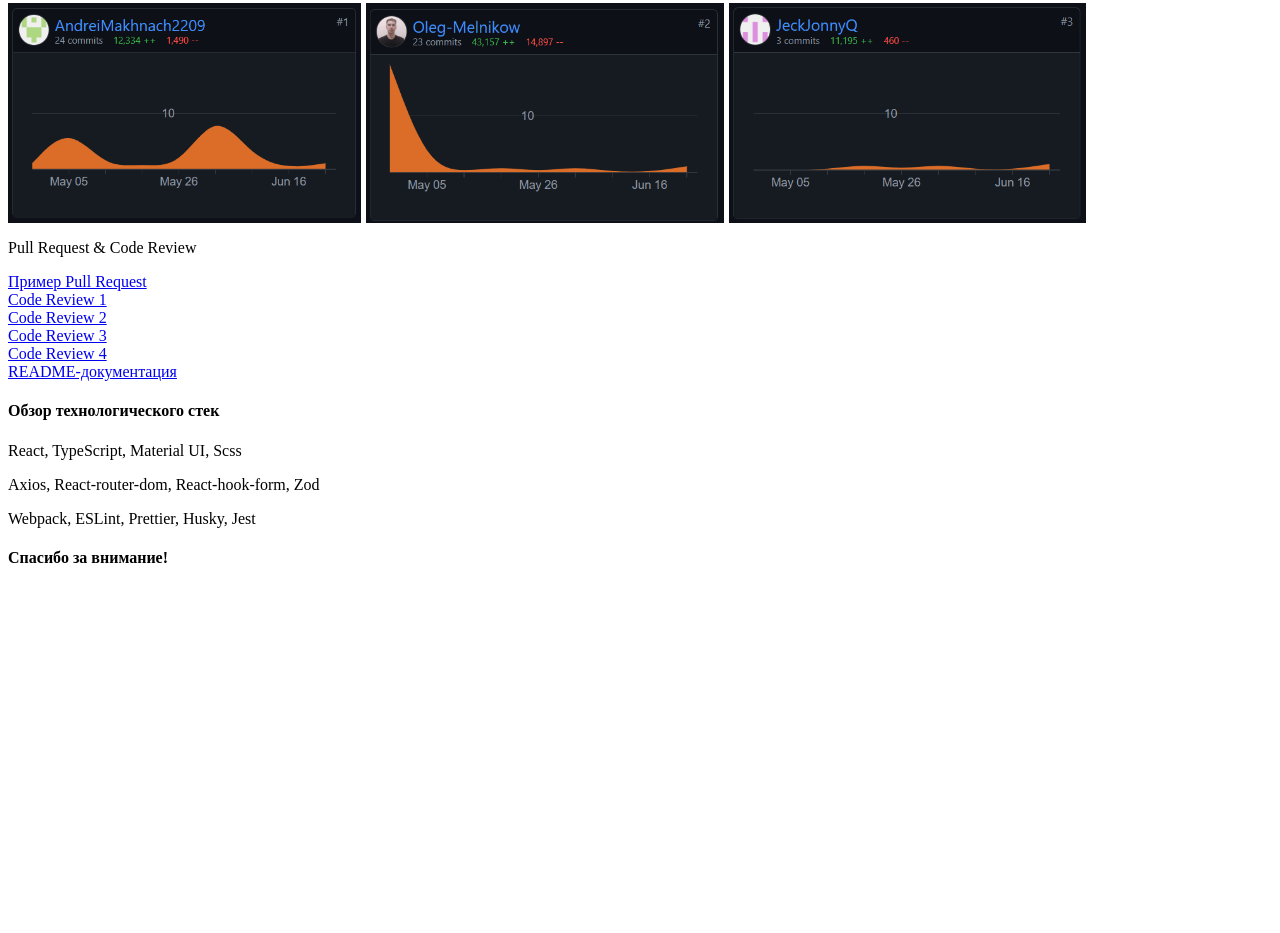
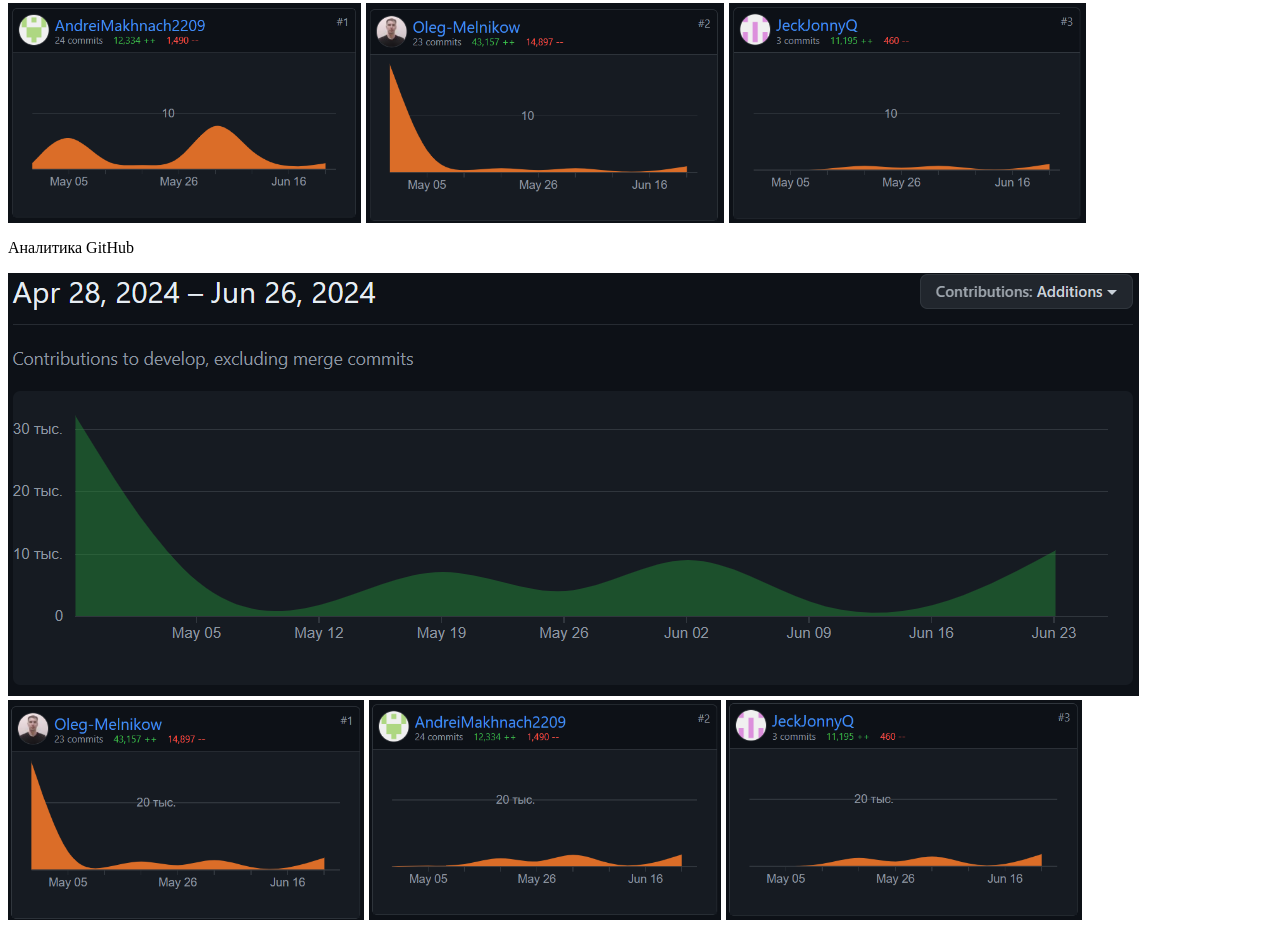
Before and after one commit to Oleg-Melnikow/eCommerce-presentation, a plain HTML site: page index.html in a window 1280 px wide. Shown: the part 2340-3273 px from the top of the page. Before the commit the page ends 2928 px from the top, so only its background shows below. Drawn offline with Linux system fonts and the light colour scheme.

Commit message:
add analytics

```diff
--- a/index.html
+++ b/index.html
@@ -60,6 +60,15 @@
               <img src="/dev3.png" alt="dev3">
             </div>
 					</section>
+          <section class="analytics" data-auto-animate>
+						<p>Аналитика GitHub</p>
+            <img src="/diagram.png" alt="diagram">
+            <div class="devs">
+              <img src="/dev2_1.png" alt="dev1">
+              <img src="/dev2_2.png" alt="dev2">
+              <img src="/dev2_3.png" alt="dev3">
+            </div>
+					</section>
 				</section>
         <section>
           <div id="review">
```
Also changed, not shown: public/dev2_1.png (added), public/dev2_2.png (added), public/dev2_3.png (added), public/diagram.png (added).
